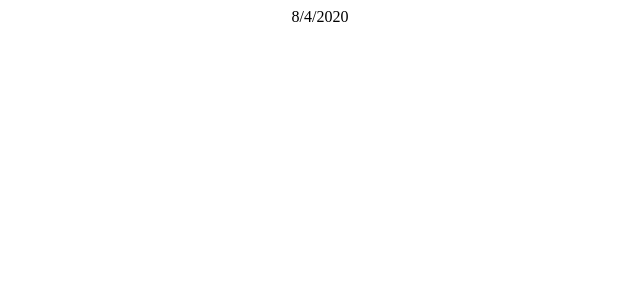
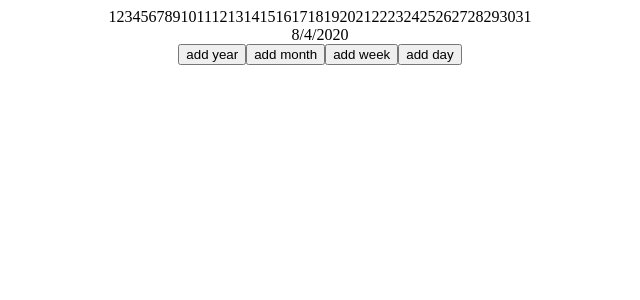
Before and after one commit to Al-x-R/react-calendar, a React (Create React App) app: page / in a window 1280 px wide. Shown: the top 300 px of the page, without its empty margins (320-960 px from the left). Built offline with nearby package versions, Linux system fonts and the light colour scheme.

Commit message:
Add Month component

```diff
--- a/src/components/Calendar/index.js
+++ b/src/components/Calendar/index.js
@@ -1,5 +1,7 @@
-import React, {Component} from 'react';
+import React, {Component} from 'react'
 import styles from './Calendar.module.scss'
+import * as dateFns from 'date-fns'
+import Month from './../Month'
 
 class Calendar extends Component {
     constructor(props) {
@@ -12,10 +14,57 @@ class Calendar extends Component {
 
     render() {
         const {currentDate} = this.state
+        const startMonth = dateFns.startOfMonth(currentDate)
+        const endMonth = dateFns.endOfMonth(currentDate)
+        const fullMonth = dateFns.eachDayOfInterval({
+            start: startMonth,
+            end: endMonth
+        })
+        const fullMonthDates = fullMonth.map((day) => {
+            return dateFns.format(day, 'd')
+        })
         return (
-            <div>
-                {currentDate.toLocaleDateString()}
-            </div>
+            <article>
+                <div>
+                    <Month month={fullMonthDates}/>
+                    {currentDate.toLocaleDateString()}
+                </div>
+                <button onClick={() => {
+                    this.setState({
+                        currentDate: dateFns.add(currentDate, {
+                            years: 1
+                        })
+                    })
+                }}
+                >
+                    add year
+                </button>
+
+                <button onClick={() => {
+                    this.setState({
+                        currentDate: dateFns.add(currentDate, {
+                            months: 1
+                        })
+                    })
+                }}>add month</button>
+
+                <button onClick={() => {
+                    this.setState({
+                        currentDate: dateFns.add(currentDate, {
+                            weeks: 1
+                        })
+                    })
+                }}>add week</button>
+
+                <button onClick={() => {
+                    this.setState({
+                        currentDate: dateFns.add(currentDate, {
+                            days: 1
+                        })
+                    })
+                }}>add day</button>
+            </article>
+
         );
     }
 }
--- /dev/null
+++ b/src/components/Month/index.js
@@ -0,0 +1,13 @@
+import React from 'react'
+
+function Month(props) {
+    const {year, month} = props
+
+    return (
+        <div>
+            {month}
+        </div>
+    )
+}
+
+export default Month
```
